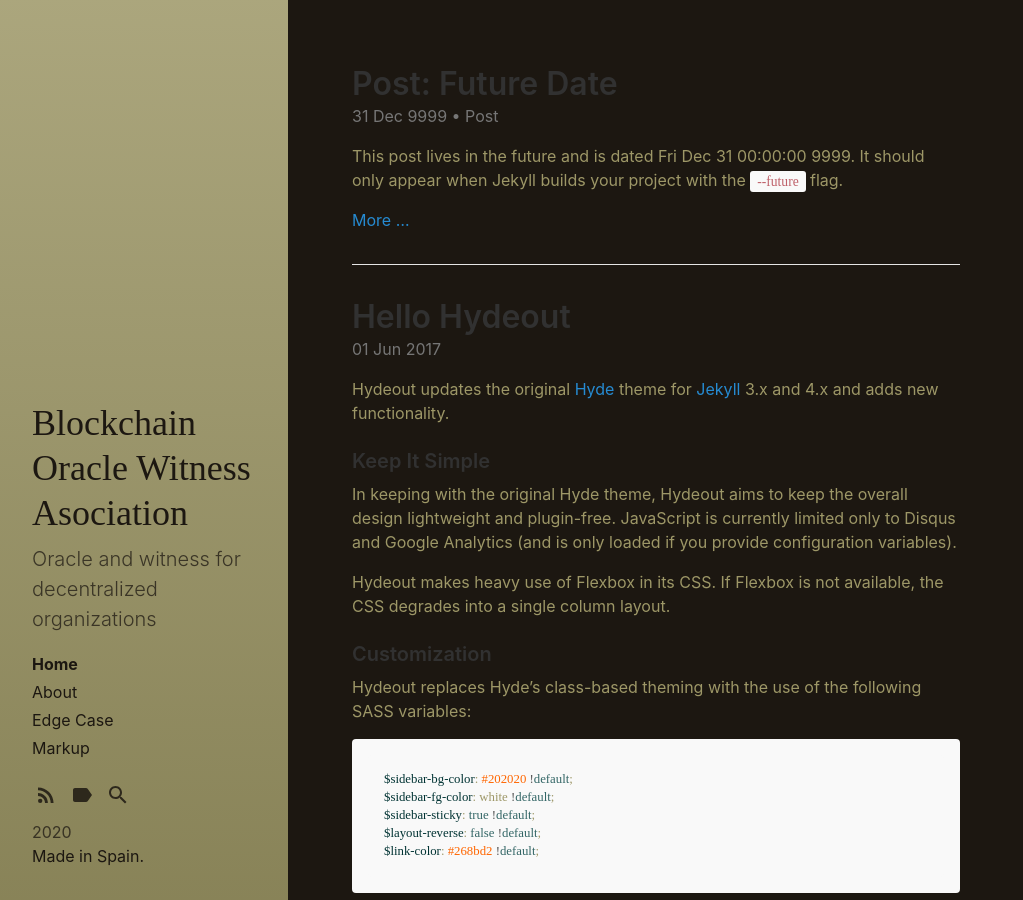
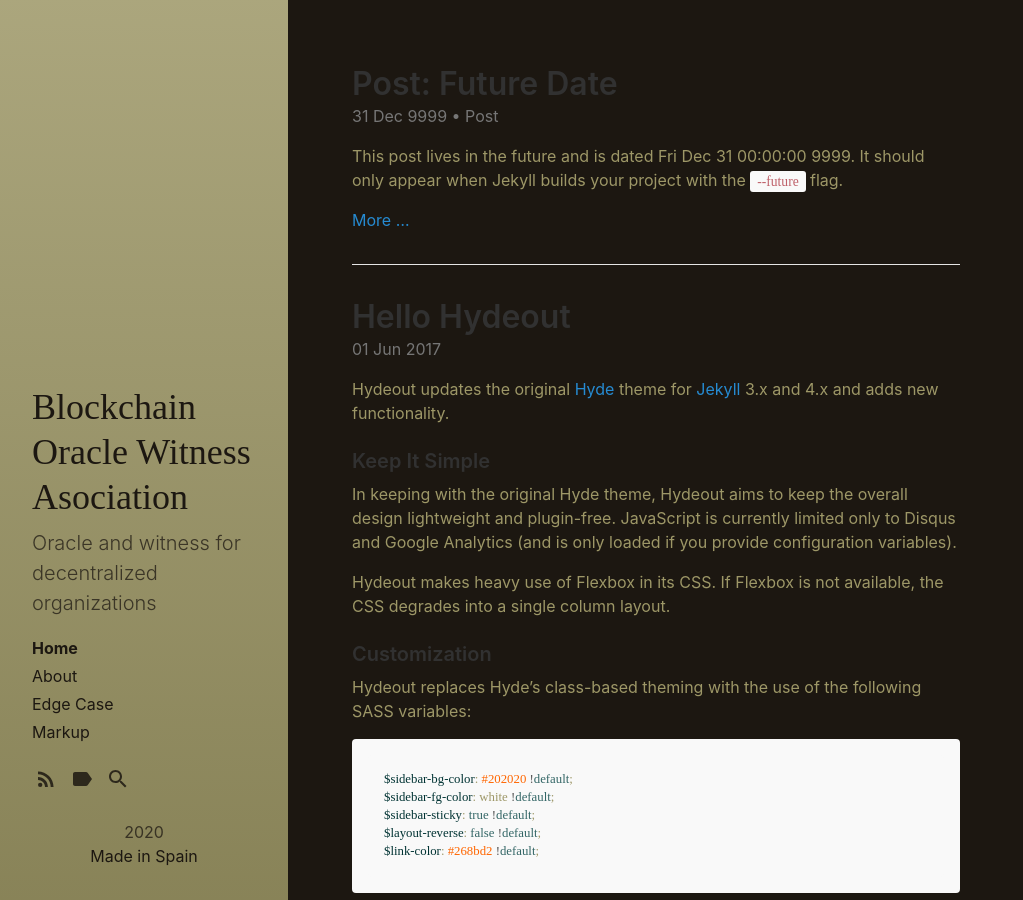
Before and after one commit to bronxi47/bowa, a Jekyll site: the page built from index.html, in a window 1280 px wide and 900 px high. Shown: the whole window, without its empty margins (0-1023 px from the left). Built offline with Jekyll 4.4.1, drawn with Linux system fonts in a browser that asks for light colours; some web fonts are replaced; the list of posts is cut into pages by our own code; some of the changed lines change nothing that is shown.

Commit message:
Update copyright.html

```diff
--- a/_includes/copyright.html
+++ b/_includes/copyright.html
@@ -1,5 +1,7 @@
 <p>
+<DIV ALIGN=center>
   {{ site.time | date: '%Y' }}
   <br>
-  <a href="{{ "/LICENSE.md" | relative_url }}">Made in Spain.</a>
+  <a href="{{ "/LICENSE.md" | relative_url }}">Made in Spain</a>
+</DIV>
 </p>
```
